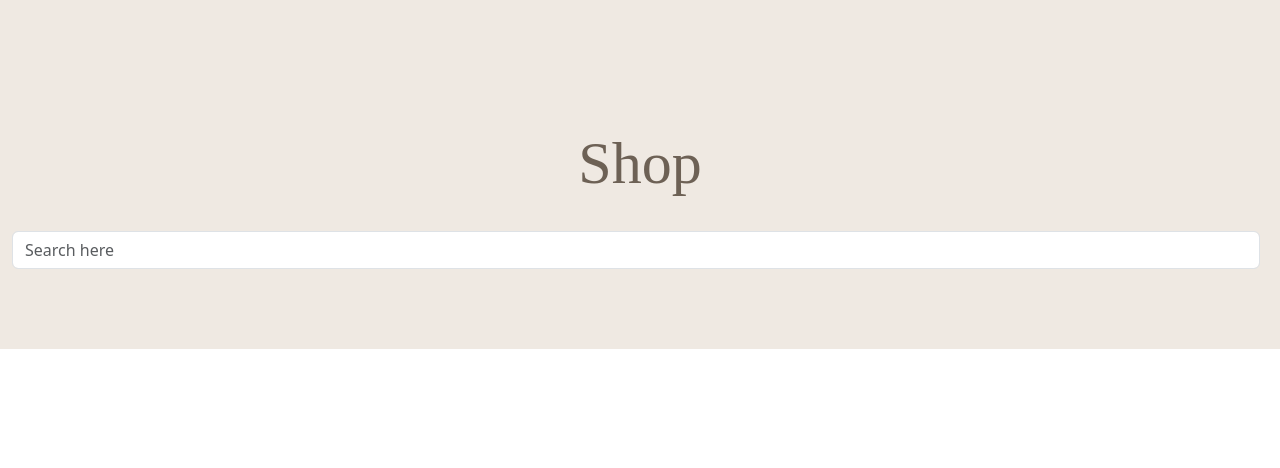
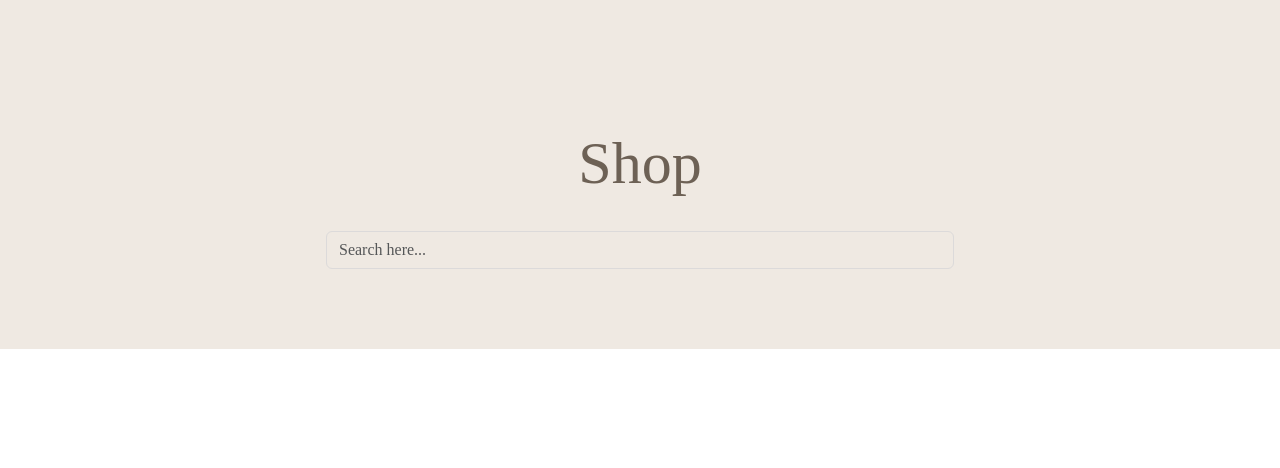
Before and after one commit to Esteph27/casa_arana, a Django app: page /products/ in a window 1280 px wide. Shown: the part 110-578 px from the top of the page. Run offline with Django 3.2, Linux system fonts and the light colour scheme; data comes from the database, SQL or seed files in the repository; some libraries are stand-ins or nearby versions.

Commit message:
Added css styling to search bar on all_products.html

```diff
--- a/products/templates/products/all_products.html
+++ b/products/templates/products/all_products.html
@@ -10,9 +10,9 @@
         </div>
     </div>
     <div class="row">
-        <div class="col search-bar-container mt-4">
-            <form class="d-flex">
-                <input class="form-control me-sm-2" type="text" placeholder="Search here">
+        <div class="col mt-4 search-bar-container">
+            <form class="d-flex col-sm-12 col-md-6">
+                <input class="form-control" type="text" placeholder="Search here...">
             </form>
         </div>
     </div>
--- a/static/css/products.css
+++ b/static/css/products.css
@@ -7,7 +7,6 @@
 	padding: 0;
 }
 
-
 #product-header {
     background-color: #EFE9E2;
     height: 350px;
@@ -15,9 +14,23 @@
     margin-bottom: 5rem;
 }
 
+.form-control {
+    background-color: #EFE9E2;
+    border: solid 1px #DCDADA;
+    font-family: 'Libre Bondi', serif;
+}
+
 #product-header h1 {
     font-size: 60px;
     margin-top: 8rem;
+}
+
+.search-bar-container {
+    text-align: center;
+}
+
+.search-bar-container form {
+   margin: 0 auto;
 }
 
 .card-body {
```
